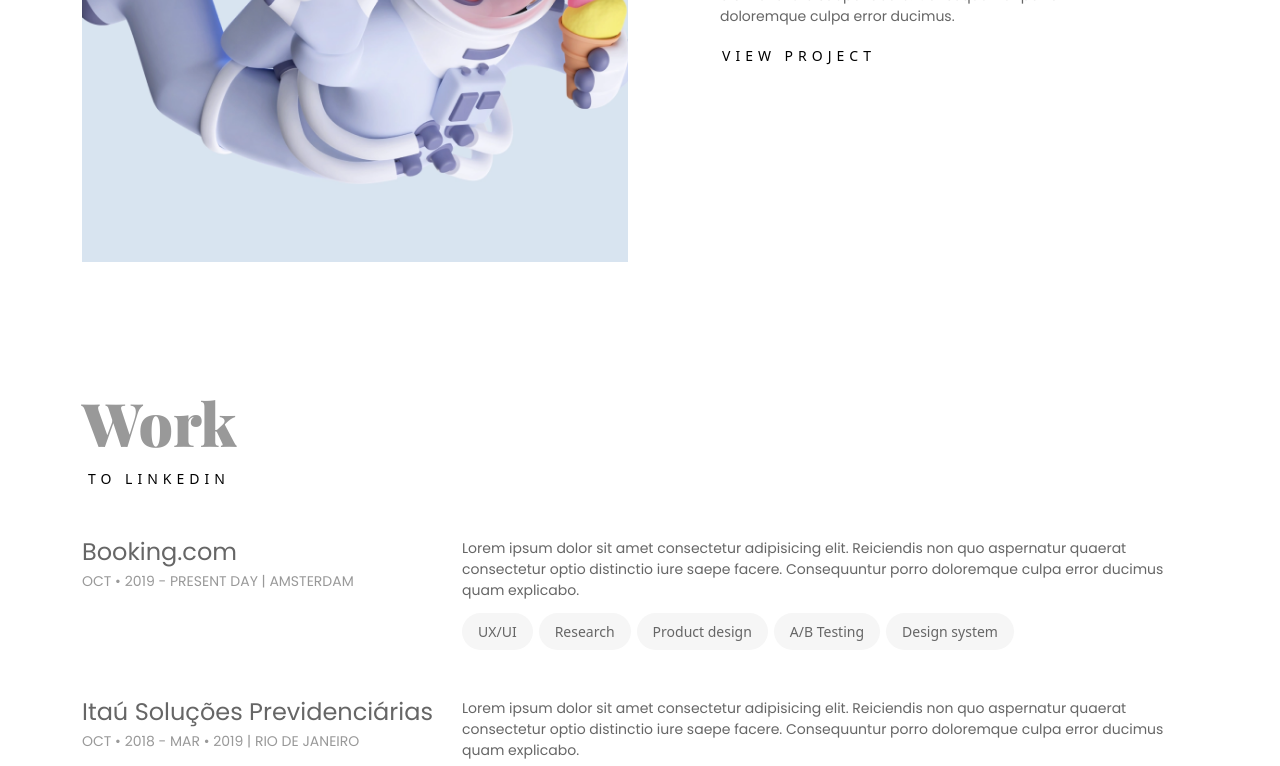
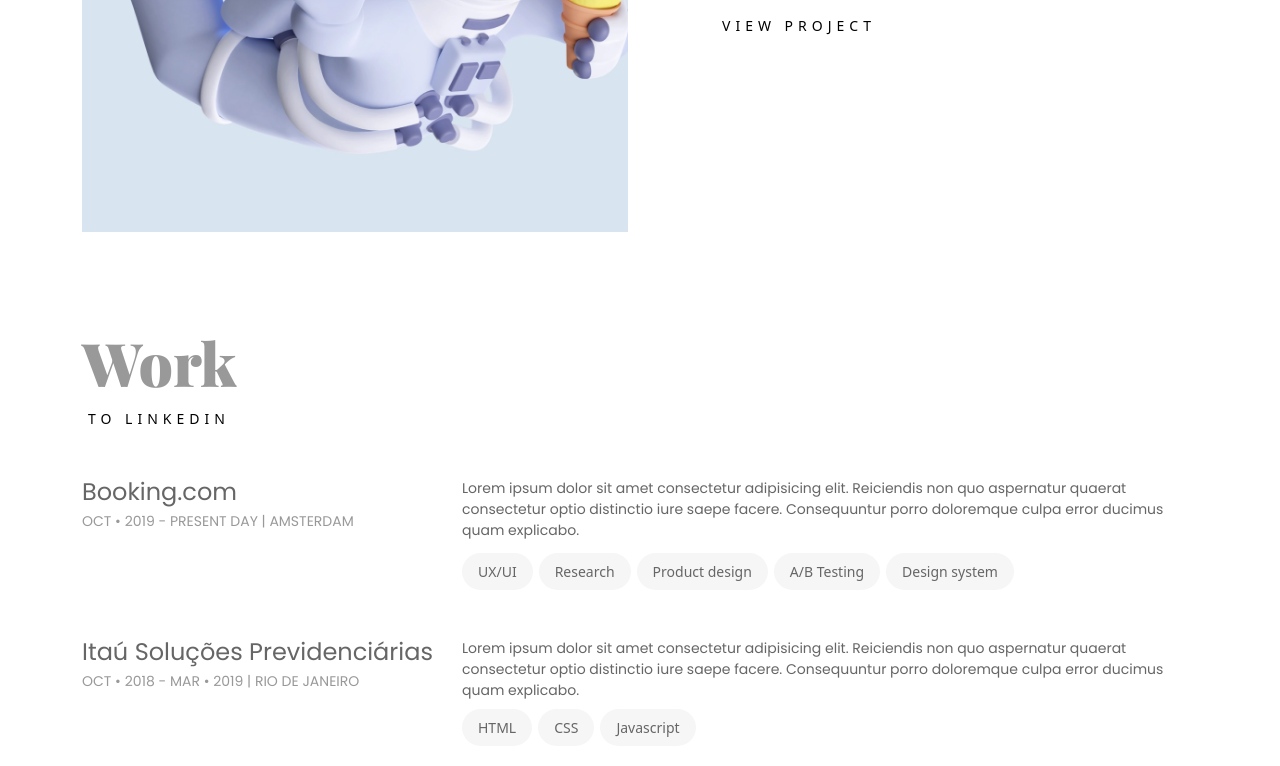
Before and after one commit to juvalverde/juliana-portfolio, a plain HTML site: page index.html in a window 1280 px wide. Shown: the part 2366-3132 px from the top of the page. Drawn offline with nearby package versions, Linux system fonts and the light colour scheme.

Commit message:
Revert "change in padding for page scroll"
This reverts commit a9a9a87eae424a3cf79ad4597cc35cf894afac1e.

```diff
--- a/styles/style.css
+++ b/styles/style.css
@@ -164,7 +164,7 @@ footer p {
 }
 
 .section {
-  padding-top: 76px;
+  padding-top: 46px;
 }
 
 .work-dates {
```
